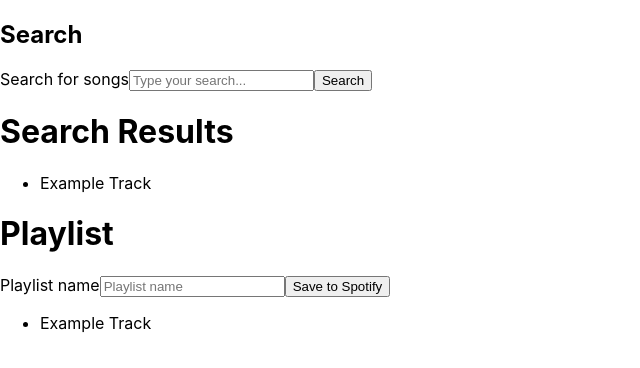
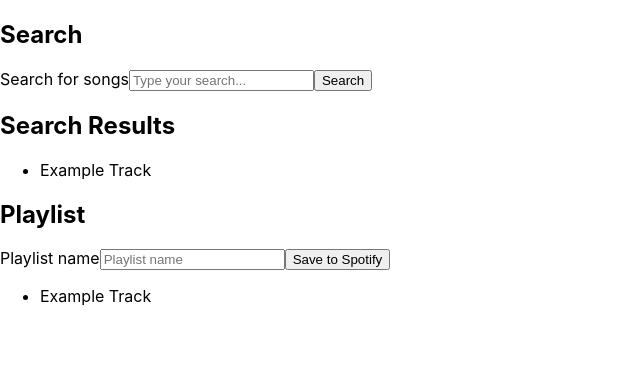
Before and after one commit to ecarriger/jammming, a React (Create React App) app: page / in a window 1280 px wide. Shown: the top 368 px of the page, without its empty margins (0-640 px from the left). Built offline with nearby package versions, Linux system fonts and the light colour scheme.

Commit message:
Update divs to sections and h1s to h2s for semantics

```diff
--- a/src/components/PlayList.js
+++ b/src/components/PlayList.js
@@ -3,15 +3,15 @@ import TrackList from './TrackList';
 
 const PlayList = () => {
     return (
-        <div>
-            <h1>Playlist</h1>
+        <section>
+            <h2>Playlist</h2>
             <form>
                 <label for="playlist-name">Playlist name</label>
                 <input type="text" id="playlist-name" name="playlist-name" placeholder="Playlist name" />
                 <input type='submit' value='Save to Spotify' />
             </form>
             <TrackList />
-        </div>
+        </section>
     );
 };
 
--- a/src/components/SearchResults.js
+++ b/src/components/SearchResults.js
@@ -3,10 +3,10 @@ import TrackList from './TrackList';
 
 const SearchResults = () => {
     return (
-        <div>
-            <h1>Search Results</h1>
+        <section>
+            <h2>Search Results</h2>
             <TrackList />
-        </div>
+        </section>
     );
 };
 
```
